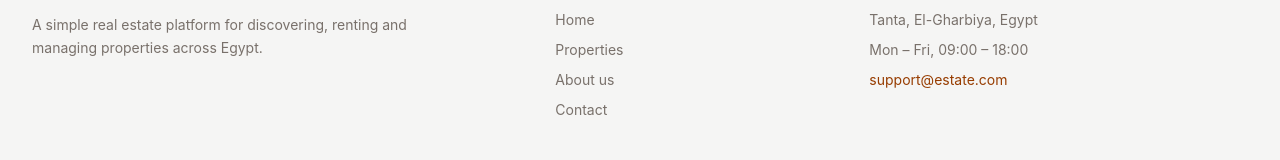
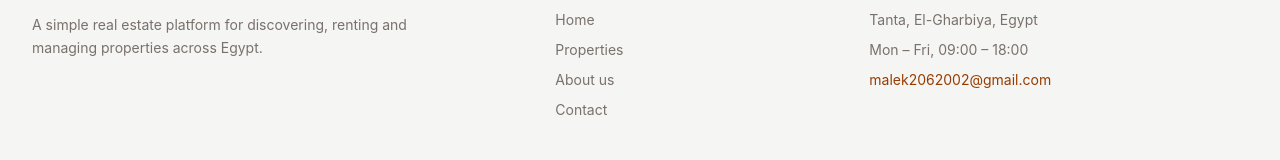
Before and after one commit to malekElsherif/real-estate-react, a React (Vite) app: page / in a window 1280 px wide. Shown: the part 1638-1798 px from the top of the page. Built offline with nearby package versions, Linux system fonts and the light colour scheme; no server answers; sample sign-in values are in the browser's storage.

Commit message:
add email in footer

```diff
--- a/src/pages/layouts/Footer.tsx
+++ b/src/pages/layouts/Footer.tsx
@@ -35,7 +35,7 @@ const Footer = () => (
         <div className="mt-4 space-y-2.5 text-sm text-stone-500">
           <p>Tanta, El-Gharbiya, Egypt</p>
           <p>Mon – Fri, 09:00 – 18:00</p>
-          <p className="text-amber-800">support@estate.com</p>
+          <p className="text-amber-800">malek2062002@gmail.com</p>
         </div>
       </div>
     </div>
```
